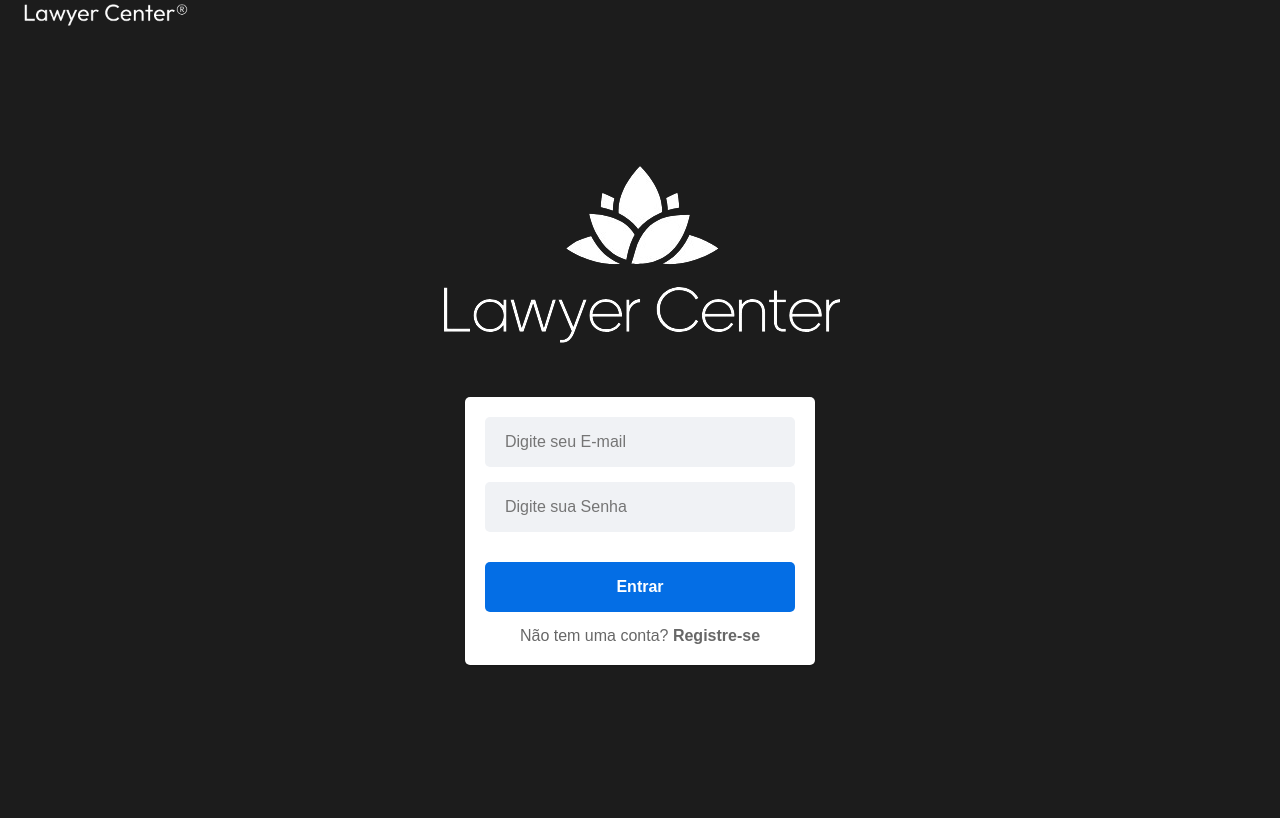
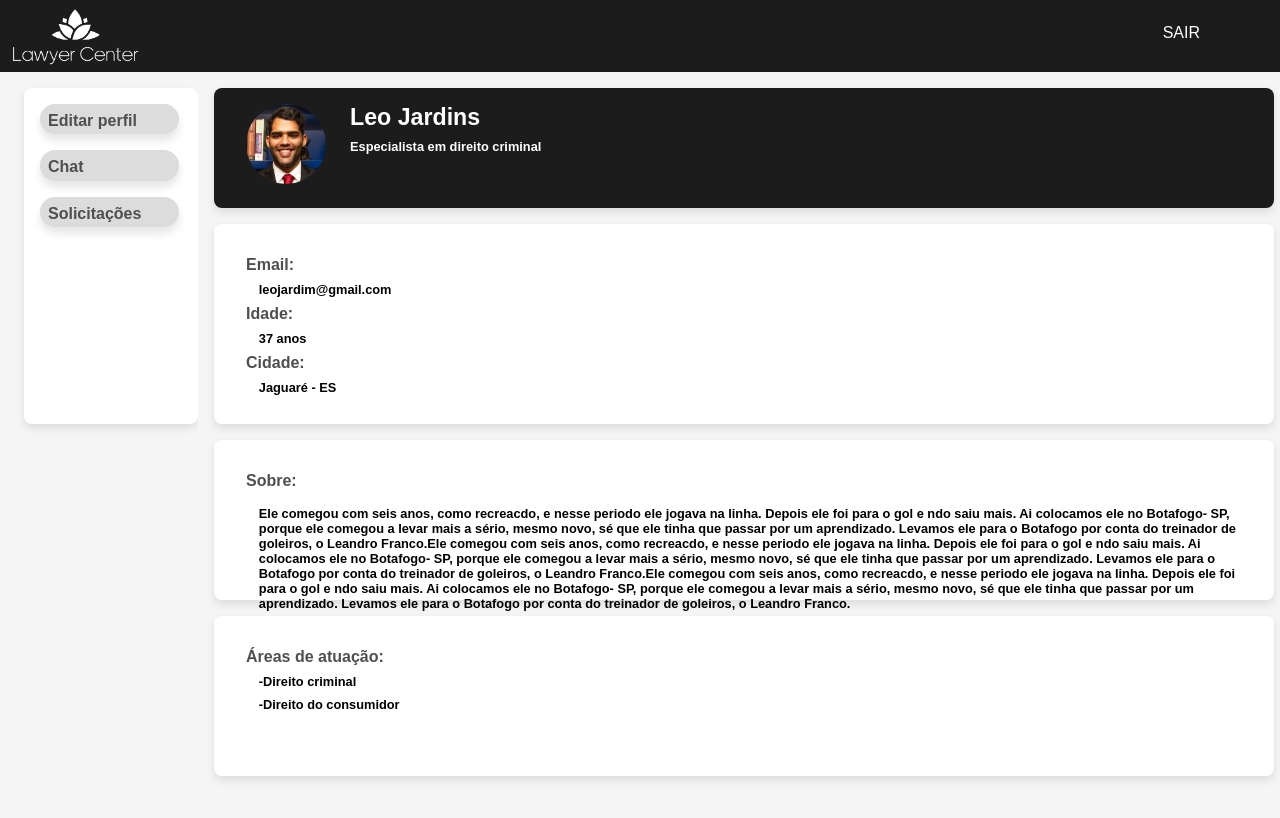
Before and after one commit to GabrielZuany/LawyerCenter, a React (Create React App) app in the folder meu-projeto/: page /lawyerHome in a window 1280 px wide. Shown: the top 818 px of the page. Built offline with nearby package versions, Linux system fonts and the light colour scheme.

Commit message:
Lawyer home implemented

```diff
--- a/meu-projeto/src/pages/Home/index.js
+++ b/meu-projeto/src/pages/Home/index.js
@@ -138,7 +138,8 @@ const Home = () => {
                   David Correa
                 <C.ProfileDetails>37 anos</C.ProfileDetails>
                 <C.ProfileDetails>Majur, Espírito Santo</C.ProfileDetails>
-                <C.Button onClick={() => navigate('/profile')}>Visualizar Perfil</C.Button>
+                {/* MUDAR DEPOIS, ESTA INDO PARA A TELA DO ADVOGADO */}
+                <C.Button onClick={() => navigate('/lawyerHome')}>Visualizar Perfil</C.Button>
               </C.ProfileName>
               <C.ProfileDescription>Descrição breve sobre David Correa ou sua experiência profissional.</C.ProfileDescription>
 
--- /dev/null
+++ b/meu-projeto/src/pages/LawyerHome/index.js
@@ -0,0 +1,82 @@
+import { useNavigate } from "react-router-dom";
+import useAuth from "../../hooks/useAuth";
+import * as C from "./styles"; // Certifique-se de que os componentes estão exportados corretamente aqui
+import logo from "../../img/logo.png";
+import styled from 'styled-components';
+import { GlobalStyle } from './styles';
+import leojardim from "../../img/leojardim.png";
+import React, { useState, useEffect } from 'react';
+
+const LawyerHome = () => {
+  const { signout } = useAuth();
+  const navigate = useNavigate();
+
+  const handleLogout = () => {
+    signout(); // Isso irá limpar quaisquer tokens de autenticação
+    navigate('/signin'); // Isso irá redirecionar o usuário para a tela de login
+  };
+
+
+  return (
+    <>
+      <GlobalStyle />
+      <C.LogoutButton onClick={handleLogout}>SAIR</C.LogoutButton>
+      <C.logo src = {logo} alt="logo" title="logo"/>
+      <C.TopBar />
+      <C.TelaInteira>
+        <C.Chat>
+            <C.ChatCard>
+                <C.ElementChat>Editar perfil</C.ElementChat>
+            </C.ChatCard>
+            <C.ChatCard>
+                <C.ElementChat>Chat</C.ElementChat>
+            </C.ChatCard>
+            <C.ChatCard>
+                <C.ElementChat>Solicitações</C.ElementChat>
+            </C.ChatCard>
+        </C.Chat>
+        <C.Container>
+            <C.ProfileCard>
+                <C.ProfileImage src={leojardim} alt="Leo Jardim" />
+                <C.ProfileName>
+                    Leo Jardins
+                    <C.ProfileDetails>Especialista em direito criminal</C.ProfileDetails>
+                </C.ProfileName>
+
+            </C.ProfileCard>
+            <C.InfosCard>
+                <C.Info>
+                    <C.InfoTitle>Email:</C.InfoTitle>
+                    <C.InfoText>leojardim@gmail.com</C.InfoText>
+                    <C.InfoTitle>Idade:</C.InfoTitle>
+                    <C.InfoText>37 anos</C.InfoText>
+                    <C.InfoTitle>Cidade:</C.InfoTitle>
+                    <C.InfoText>Jaguaré - ES</C.InfoText>
+                </C.Info>
+            </C.InfosCard>
+            <C.InfoSobre>
+
+                    <C.InfoTitle>Sobre:</C.InfoTitle>
+                    <C.InfoText>Ele comegou com seis anos, como recreacdo, e nesse periodo ele jogava na linha. Depois ele foi para o gol e ndo saiu mais. Ai colocamos ele no Botafogo-
+                        SP, porque ele comegou a levar mais a sério, mesmo novo, sé que ele tinha que passar por um aprendizado. Levamos ele para o Botafogo por conta do
+                        treinador de goleiros, o Leandro Franco.Ele comegou com seis anos, como recreacdo, e nesse periodo ele jogava na linha. Depois ele foi para o gol e ndo saiu mais. Ai colocamos ele no Botafogo-
+                        SP, porque ele comegou a levar mais a sério, mesmo novo, sé que ele tinha que passar por um aprendizado. Levamos ele para o Botafogo por conta do
+                        treinador de goleiros, o Leandro Franco.Ele comegou com seis anos, como recreacdo, e nesse periodo ele jogava na linha. Depois ele foi para o gol e ndo saiu mais. Ai colocamos ele no Botafogo-
+                        SP, porque ele comegou a levar mais a sério, mesmo novo, sé que ele tinha que passar por um aprendizado. Levamos ele para o Botafogo por conta do
+                        treinador de goleiros, o Leandro Franco.
+                    </C.InfoText>
+            </C.InfoSobre>
+            <C.InfoAtuacao>
+                <C.Info>
+                    <C.InfoTitle>Áreas de atuação:</C.InfoTitle>
+                    <C.InfoText>-Direito criminal</C.InfoText>
+                    <C.InfoText>-Direito do consumidor</C.InfoText>
+                </C.Info>
+            </C.InfoAtuacao>
+        </C.Container>
+    </C.TelaInteira>
+    </>
+  );
+};
+
+export default LawyerHome;
--- /dev/null
+++ b/meu-projeto/src/pages/LawyerHome/styles.js
@@ -0,0 +1,246 @@
+import styled from "styled-components";
+import { createGlobalStyle } from 'styled-components';
+
+export const GlobalStyle = createGlobalStyle`
+  body {
+    overflow: hidden;
+    margin: 0;
+    padding: 0;
+  }
+`
+
+
+export const Container = styled.div`
+  display: flex;
+  flex-direction: column;
+  justify-content: flex-start;
+  padding-left: 0vh;
+  height: 100vh;
+  width: 100vw; // Adicionado para ocupar toda a largura da tela
+  overflow: hidden; // Adicionado para evitar rolagem
+  background-color: #F5F5F5; // Altere para a cor de fundo desejada
+`;
+
+export const TopBar = styled.div`
+  width: 100%;
+  height: 9vh; // Ajuste a altura conforme necessário
+  background-color: #1C1C1C; // Ajuste a cor conforme necessário
+  positon: fixed
+  top: 0;
+  left: 0;
+  z-index: 1000; // Isso garante que a barra esteja sempre no topo
+`;
+export const logo = styled.img`
+  position: absolute;
+  width: 17.15vh; /* Defina a largura desejada */
+  height: 10.4vh; /* Mantém a proporção da imagem */
+  display: block; /* Garante que a imagem seja um bloco */
+  margin-left: 0.8vh;
+  margin-top: -0.6vh;
+`;
+export const LogoutButton = styled.button`
+  position: absolute;
+  right: 10vh; // Ajuste conforme necessário
+  top: 3vh; // Ajuste conforme necessário
+  background: none;
+  color: #FFFFFF; /* Cor do texto */
+  border: none;
+  cursor: pointer;
+  font-size: 2vh; /* Ajuste o tamanho da fonte conforme necessário */
+  &:hover {
+    opacity: 0.8;
+  }
+`;
+export const NavigationTab = styled.div`
+  display: inline-block;
+  color: #FFFFFF;
+  padding: 1vh 2vh;
+  cursor: pointer;
+  &:hover {
+    background-color: #333333;
+  }
+`;
+
+export const InfosCard = styled.div`
+  flex-direction: line;
+  margin-left: 2vh;
+  margin-top: 1vh;
+  display: flex;
+  width: 98%;
+  height: 25vh;
+  padding: 4vh;
+  max-padding: 5vh;
+  background-color: #FFF; // Altere para a cor de fundo desejada
+  box-shadow: 0vh 0.5vh 1vh rgba(0, 0, 0, 0.1); // Altere para a sombra desejada
+  border-radius: 1vh; // Altere para o raio de borda desejado
+  margin-bottom: 1vh;
+  gap: 1vh;
+  border: black;
+`;
+
+export const ProfileCard = styled.div`
+  margin-left: 2vh;
+  margin-top: 2vh;
+  display: flex;
+  width: 98%;
+  height: 15vh;
+  padding: 4vh;
+  max-padding: 5vh;
+  background-color: #1C1C1C; // Altere para a cor de fundo desejada
+  box-shadow: 0vh 0.5vh 1vh rgba(0, 0, 0, 0.1); // Altere para a sombra desejada
+  border-radius: 1vh; // Altere para o raio de borda desejado
+  margin-bottom: 1vh;
+  gap: 1vh;
+`;
+
+export const ProfileImage = styled.img`
+  margin-top: -2vh;
+  width: 10vh;
+  height: 10vh;
+  border-radius: 50%;
+  object-fit: cover;
+`;
+
+export const ProfileName = styled.p`
+  width: 180%;
+  margin-left: 2vh;
+  font-size: 2.9vh;
+  font-weight: bold;
+  color: #FFF; // Altere para a cor desejada
+  margin-top: -2vh;
+`;
+
+export const ProfileDetails = styled.p`
+  margin-top: 1vh;
+  font-size: 1.6vh;
+  color: #FFF; // Altere para a cor desejada
+`;
+
+export const ProfileDescription = styled.p`
+  position: center;
+  margin-left: 20.3vh;
+  font-size: 1.5vh;
+  color: #1D1D1D; // Altere para a cor desejada
+  max-width: 52.5vh;
+  margin-top: 1vh;
+`;
+
+export const Button = styled.button`
+  height: 6vh;
+  width: 200vh;
+  margin-top: 0.6vh;
+  margin-left: 130vh;
+  outline: none;
+  border: none;
+  border-radius: 1vh;
+  cursor: pointer;
+  background-color: #FFF;
+  font-weight: bold;
+  color: black;
+  font-size: 2vh;
+`;
+
+
+export const InfoTitle = styled.p`
+  font-size: 2vh;
+  font-weight: bold;
+  color: #4F4F4F;
+
+`;
+export const InfoText = styled.p`
+  margin-left: 1.6vh;
+  margin-top: 1vh;
+  margin-bottom: 1vh;
+  font-size: 1.6vh;
+  font-weight: bold;
+  color: #00000;
+`
+
+export const InfoSobre = styled.div`
+  flex-direction: column;
+  margin-left: 2vh;
+  margin-top: 1vh;
+  display: flex;
+  width: 98%;
+  height: 20vh;
+  padding: 4vh;
+  max-padding: 5vh;
+  background-color: #FFF; // Altere para a cor de fundo desejada
+  box-shadow: 0vh 0.5vh 1vh rgba(0, 0, 0, 0.1); // Altere para a sombra desejada
+  border-radius: 1vh; // Altere para o raio de borda desejado
+  margin-bottom: 1vh;
+  gap: 1vh;
+  border: black;
+`;
+
+export const Info = styled.div`
+  flex-direction: line;
+  width: 100vh;
+`;
+
+
+export const InfoAtuacao = styled.div`
+  flex-direction: line;
+  margin-left: 2vh;
+  margin-top: 1vh;
+  display: flex;
+  width: 98%;
+  height: 20vh;
+  padding: 4vh;
+  max-padding: 5vh;
+  background-color: #FFF; // Altere para a cor de fundo desejada
+  box-shadow: 0vh 0.5vh 1vh rgba(0, 0, 0, 0.1); // Altere para a sombra desejada
+  border-radius: 1vh; // Altere para o raio de borda desejado
+  margin-bottom: 1vh;
+  gap: 1vh;
+  border: black;
+`;
+
+
+export const TelaInteira = styled.div`
+  display: flex;
+  flex-direction: line;
+  justify-content: flex-start;
+  padding-left: 0vh;
+  height: 100vh;
+  width: 100vw; // Adicionado para ocupar toda a largura da tela
+  overflow: hidden; // Adicionado para evitar rolagem
+  background-color: #F5F5F5; // Altere para a cor de fundo desejada
+`;
+
+export const Chat = styled.div`
+  height: 42%;
+  width: 25vh;
+  display: flex;
+  flex-direction: column;
+  gap: 2vh;
+  margin-left: 3vh;
+  margin-top: 2vh;
+  max-width: 25vh;
+  padding: 2vh; //distancia no inicio do bloco
+  background-color: #FFF; // Altere para a cor de fundo desejada
+  box-shadow: 0vh 0.5vh 1vh rgba(0, 0, 0, 0.1); // Altere para a sombra desejada
+  border-radius: 1vh; // Altere para o raio de borda desejado
+  margin-bottom: 55vh;
+`;
+
+export const ChatCard = styled.div`
+  margin-left: 0vh;
+  margin-top: 0vh;
+  display: flex;
+  width: 98%;
+  height: 10%;
+  padding: 1vh;
+  max-padding: 5vh;
+  background-color: #DCDCDC; // Altere para a cor de fundo desejada
+  box-shadow: 0vh 0.8vh 1vh rgba(0, 0, 0, 0.1); // Altere para a sombra desejada
+  border-radius: 8vh; // Altere para o raio de borda desejado
+  cursor: pointer;
+`;
+
+
+export const ElementChat = styled.div`
+  font-size: 2vh;
+  font-weight: bold;
+  color: #4F4F4F;
+`;
--- a/meu-projeto/src/pages/Profile/index.js
+++ b/meu-projeto/src/pages/Profile/index.js
@@ -5,7 +5,6 @@ import * as C from "./styles"; // Certifique-se de que os componentes estão exp
 import logo from "../../img/logo.png";
 import styled from 'styled-components';
 import { GlobalStyle } from './styles';
-import maicon from "../../img/maicon.png"
 import leojardim from "../../img/leojardim.png";
 
 const Profile = () => {
--- a/meu-projeto/src/routes/index.js
+++ b/meu-projeto/src/routes/index.js
@@ -5,6 +5,7 @@ import Home from "../pages/Home";
 import Signin from "../pages/Signin";
 import Signup from "../pages/Signup";
 import Profile from "../pages/Profile";
+import LawyerHome from "../pages/LawyerHome";
 
 const Private = ({ Item }) => {
   const { signed } = useAuth();
@@ -21,6 +22,7 @@ const RoutesApp = () => {
           <Route path="/" element={<Signin />} />
           <Route exact path="/singup" element={<Signup />} />
           <Route exact path="/profile" element={<Profile />} />
+          <Route exact path="/lawyerHome" element={<LawyerHome />} />
           <Route path="*" element={<Signin />} />
         </Routes>
       </Fragment>
```
